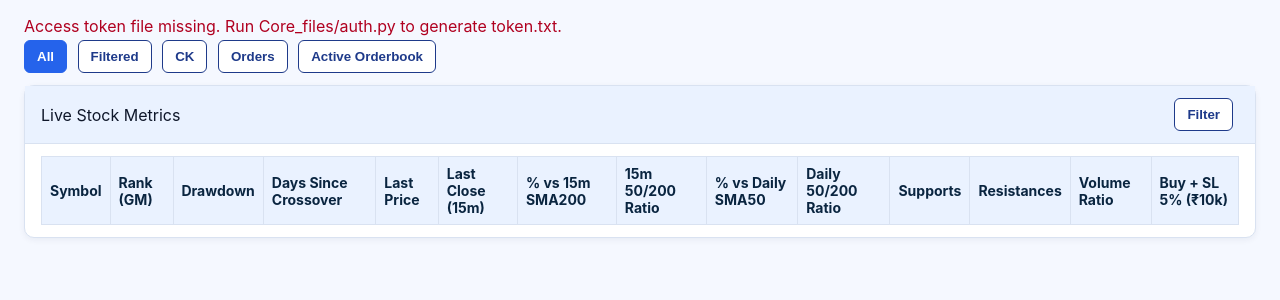
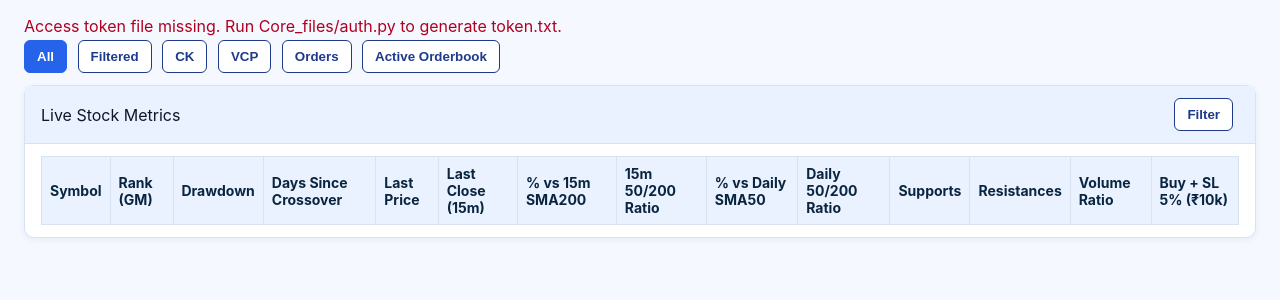
Before and after one commit to shadab28/pure-alpha, a Flask app: page / in a window 1280 px wide. Shown: the part 69-369 px from the top of the page. Run offline with Flask 3, Linux system fonts and the light colour scheme; lists and menus that the app fills with data are empty.

Commit message:
Complete VCP (Volatility Contraction Pattern) Breakout Strategy Implementation
- Added VCP tab to main dashboard (between CK and Orders tabs)
- Implemented deterministic, non-repainting VCP detection using 15-minute candlestick data
- Added _detect_vcp() algorithm: Analyzes 80-candle lookback (~13 hours), detects 3+ contracting volatility phases
- Added _refresh_vcp_if_needed() with 5-minute refresh interval: Queries ohlcv_data table, caches results with thread safety
- Added /api/vcp endpoint: Returns VCP analysis for all symbols with active patterns (stage, breakout level, consolidation ranges, distance to breakout)
- VCP Table with 11 columns: Symbol, Stage, Current Price, Breakout Level, Distance to Breakout (%), Consolidation Low/High, Contractions, Volatility Trend, CK Signal, CK Action
- Color-coded stages: Broken Out (green), Breakout Ready (yellow), Consolidating (blue), No Pattern (gray)
- Color-coded distance: Negative (red, below breakout), Positive (green, above)
- Interactive sorting: By stage priority, distance to breakout, or number of contractions
- Real-time polling: Updates every 10 seconds when VCP tab is active
- Full JavaScript integration: fetchVCP(), renderVCPTable(), tab event listeners, polling management
- VCP feature complements existing CK (momentum) analysis for multi-signal trading confirmation
- Integrates seamlessly with Jan 8 NIFTY 50 historical data enhancements (730d daily + intraday 15m data)

```diff
--- a/Webapp/app.py
+++ b/Webapp/app.py
@@ -273,6 +273,33 @@ def api_ck():
 		return jsonify(res)
 	except Exception as e:
 		error_logger.exception("/api/ck failed: %s", e)
+		return jsonify({"error": str(e)}), 500
+
+
+@app.route('/api/vcp')
+def api_vcp():
+	"""Return VCP (Volatility Contraction Pattern) breakout analysis.
+
+	VCP is a technical pattern showing contracting volatility followed by breakout.
+	Uses 15m candlestick data to detect patterns (deterministic, non-repainting).
+
+	Response includes:
+	- stage: Broken Out, Breakout Ready / At Level, or Consolidating
+	- consolidation_low/high: Price range during contraction
+	- breakout_level: Price level to watch for breakout
+	- distance_to_breakout: % distance from current price to breakout level
+	- num_contractions: Number of detected volatility contractions
+	- volatility_trend: Decreasing or Increasing
+	"""
+	try:
+		access_logger.info("GET /api/vcp from %s", request.remote_addr)
+		from ltp_service import get_vcp_data  # type: ignore
+		res = get_vcp_data()
+		if 'error' in res:
+			return jsonify({"error": res.get('error')}), 500
+		return jsonify(res)
+	except Exception as e:
+		error_logger.exception("/api/vcp failed: %s", e)
 		return jsonify({"error": str(e)}), 500
 
 
--- a/Webapp/ltp_service.py
+++ b/Webapp/ltp_service.py
@@ -80,6 +80,11 @@ _days_since_gc_lock = threading.RLock()
 _sr_cache: Dict[str, Dict[str, Any]] = {}
 _sr_last_ts: Optional[datetime] = None
 _sr_lock = threading.RLock()
+
+# VCP (Volatility Contraction Pattern) cache
+_vcp_cache: Dict[str, Dict[str, Any]] = {}
+_vcp_last_ts: Optional[datetime] = None
+_vcp_lock = threading.RLock()
 
 DAILY_REFRESH_SECONDS = 3600  # recompute daily MAs at most once per hour
 FIFTEEN_MIN_REFRESH_SECONDS = 60  # recompute 15m SMA200 at most once per minute
@@ -643,6 +648,190 @@ def _refresh_sr_if_needed(symbols: List[str]):
         pass
 
 
+def _detect_vcp(closes_arr: List[float], highs_arr: List[float], lows_arr: List[float], lookback: int = 20, min_contractions: int = 3) -> Dict[str, Any]:
+    """Detect Volatility Contraction Pattern (VCP) - deterministic, non-repainting.
+
+    VCP Logic (Mark Minervini):
+    1. Stock shows a series of contracting price ranges (volatility decreases)
+    2. Each contraction phase is lower in range than the previous
+    3. After 3+ contractions, price breaks out with volume
+    4. Entry on breakout above the highest high of the contraction phase
+
+    Args:
+        closes_arr: List of closing prices (oldest first, newest last)
+        highs_arr: List of high prices (oldest first, newest last)
+        lows_arr: List of low prices (oldest first, newest last)
+        lookback: Number of candles to analyze for VCP pattern
+        min_contractions: Minimum number of contractions required (default 3)
+
+    Returns:
+        Dict with VCP analysis: {
+            'has_vcp': bool,
+            'stage': str (e.g., 'contraction_1', 'breakout_ready', 'broken_out'),
+            'num_contractions': int,
+            'contraction_ranges': List[float],
+            'consolidation_low': float,
+            'consolidation_high': float,
+            'breakout_level': float,
+            'current_price': float,
+            'distance_to_breakout': float (% above breakout level),
+            'volatility_trend': str ('decreasing' or 'increasing'),
+        }
+    """
+    result = {
+        'has_vcp': False,
+        'stage': 'No Pattern',
+        'num_contractions': 0,
+        'contraction_ranges': [],
+        'consolidation_low': None,
+        'consolidation_high': None,
+        'breakout_level': None,
+        'current_price': None,
+        'distance_to_breakout': None,
+        'volatility_trend': None,
+    }
+
+    try:
+        # Need at least lookback candles
+        if not closes_arr or not highs_arr or not lows_arr:
+            return result
+
+        data_len = min(len(closes_arr), len(highs_arr), len(lows_arr))
+        if data_len < lookback:
+            return result
+
+        # Get the last lookback candles
+        recent_closes = closes_arr[-lookback:]
+        recent_highs = highs_arr[-lookback:]
+        recent_lows = lows_arr[-lookback:]
+
+        current_price = recent_closes[-1]
+
+        # Divide lookback into chunks to identify contractions
+        # Standard VCP: 3-4 contractions, each 10-15 candles, with decreasing range
+        chunk_size = max(4, lookback // (min_contractions + 1))  # ~5-7 candles per chunk
+
+        contraction_ranges = []
+        for i in range(0, lookback - chunk_size, chunk_size):
+            chunk_highs = recent_highs[i:i+chunk_size]
+            chunk_lows = recent_lows[i:i+chunk_size]
+            if chunk_highs and chunk_lows:
+                high = max(chunk_highs)
+                low = min(chunk_lows)
+                rng = high - low
+                contraction_ranges.append(rng)
+
+        # Check if ranges are contracting (each smaller than previous)
+        num_contractions = 0
+        if len(contraction_ranges) >= min_contractions:
+            for j in range(1, len(contraction_ranges)):
+                if contraction_ranges[j] < contraction_ranges[j-1]:
+                    num_contractions += 1
+                else:
+                    break  # Stop counting once contraction breaks
+
+        if num_contractions >= (min_contractions - 1):  # At least 2-3 consecutive contractions
+            result['has_vcp'] = True
+            result['num_contractions'] = num_contractions
+            result['contraction_ranges'] = [round(r, 2) for r in contraction_ranges]
+
+            # Consolidation level: min/max of the most recent chunk (tightest contraction)
+            if contraction_ranges:
+                last_chunk_start = len(recent_highs) - chunk_size
+                if last_chunk_start < 0:
+                    last_chunk_start = 0
+
+                consolidation_highs = recent_highs[last_chunk_start:]
+                consolidation_lows = recent_lows[last_chunk_start:]
+
+                result['consolidation_low'] = round(min(consolidation_lows), 2)
+                result['consolidation_high'] = round(max(consolidation_highs), 2)
+                result['breakout_level'] = result['consolidation_high']
+
+                # Determine stage based on current price vs breakout level
+                if current_price > result['breakout_level'] * 1.001:  # Above breakout + 0.1% buffer
+                    result['stage'] = 'Broken Out'
+                    distance_pct = ((current_price - result['breakout_level']) / result['breakout_level']) * 100
+                    result['distance_to_breakout'] = round(distance_pct, 2)
+                elif current_price >= result['breakout_level'] * 0.99:  # Within 1% of breakout
+                    result['stage'] = 'Breakout Ready / At Level'
+                    result['distance_to_breakout'] = 0.0
+                else:  # Below breakout
+                    result['stage'] = 'Consolidating'
+                    distance_pct = ((result['breakout_level'] - current_price) / current_price) * 100
+                    result['distance_to_breakout'] = -round(distance_pct, 2)  # Negative = below
+
+            # Volatility trend
+            if len(contraction_ranges) >= 2:
+                if contraction_ranges[-1] < contraction_ranges[-2]:
+                    result['volatility_trend'] = 'Decreasing'
+                else:
+                    result['volatility_trend'] = 'Increasing'
+
+        result['current_price'] = round(current_price, 2)
+
+    except Exception:
+        pass
+
+    return result
+
+
+def _refresh_vcp_if_needed(symbols: List[str]):
+    """Compute VCP patterns for given symbols using 15m data from ohlcv_data.
+
+    Detects volatility contraction patterns and stores in _vcp_cache.
+    Refreshes at most once per 5 minutes.
+    """
+    if not test_connection() or pg_cursor is None:
+        return
+
+    global _vcp_last_ts
+    now = datetime.now()
+    # Refresh at most once per 5 minutes
+    if _vcp_last_ts and (now - _vcp_last_ts) < timedelta(minutes=5):
+        return
+
+    try:
+        with pg_cursor() as (cur, _):
+            # Fetch last 100 15m candles per symbol (enough for robust VCP detection)
+            cur.execute(
+                """
+                SELECT stockname,
+                       array_agg(close ORDER BY candle_stock DESC) AS closes,
+                       array_agg(high ORDER BY candle_stock DESC) AS highs,
+                       array_agg(low ORDER BY candle_stock DESC) AS lows
+                FROM ohlcv_data
+                WHERE timeframe='15m' AND stockname = ANY(%s)
+                GROUP BY stockname
+                """,
+                (symbols,)
+            )
+            rows = cur.fetchall()
+
+        with _vcp_lock:
+            _vcp_cache.clear()
+            for stockname, closes_raw, highs_raw, lows_raw in rows:
+                try:
+                    closes = [float(x) for x in (closes_raw or [])]
+                    highs = [float(x) for x in (highs_raw or [])]
+                    lows = [float(x) for x in (lows_raw or [])]
+
+                    # Reverse to chronological order (oldest first)
+                    closes = list(reversed(closes))
+                    highs = list(reversed(highs))
+                    lows = list(reversed(lows))
+
+                    # Detect VCP using last 80 candles (~13 hours of 15m data)
+                    vcp_result = _detect_vcp(closes, highs, lows, lookback=80, min_contractions=3)
+                    _vcp_cache[stockname] = vcp_result
+                except Exception:
+                    _vcp_cache[stockname] = {'has_vcp': False, 'stage': 'Error'}
+
+        _vcp_last_ts = now
+    except Exception:
+        pass
+
+
 def fetch_ltp() -> Dict[str, Any]:
     """Fetch last price, last close, SMA200 (15m) and daily ratio (SMA50/SMA200).
 
@@ -668,6 +857,7 @@ def fetch_ltp() -> Dict[str, Any]:
     _refresh_daily_volratio_if_needed(symbols)
     _refresh_days_since_golden_cross_if_needed(symbols)
     _refresh_sr_if_needed(symbols)
+    _refresh_vcp_if_needed(symbols)
 
     try:
         quote_data = kite.quote(list(instruments.values()))
@@ -922,3 +1112,67 @@ def get_ck_data() -> Dict[str, Any]:
             out[sym]['ema100'] = None
             out[sym]['ema200'] = None
     return {"count": len(out), "data": out}
+
+
+def get_vcp_data() -> Dict[str, Any]:
+    """Return VCP (Volatility Contraction Pattern) breakout data.
+
+    Returns symbols with active VCP patterns ranked by:
+    1. Status (Broken Out > Breakout Ready > Consolidating)
+    2. Distance to breakout (closest first)
+    3. Number of contractions
+
+    Uses 15m candle data analyzed from ohlcv_data.
+    """
+    try:
+        ltp_resp = fetch_ltp()
+    except Exception as e:
+        return {"error": str(e)}
+
+    data = ltp_resp.get('data', {})
+
+    with _vcp_lock:
+        vcp_snapshot = dict(_vcp_cache)
+
+    out = {}
+    for sym in data.keys():
+        vcp_info = vcp_snapshot.get(sym, {})
+        last_price = data[sym].get('last_price')
+
+        # Only include symbols with active VCP patterns
+        if vcp_info.get('has_vcp'):
+            out[sym] = {
+                'last_price': last_price,
+                'stage': vcp_info.get('stage'),
+                'num_contractions': vcp_info.get('num_contractions'),
+                'consolidation_low': vcp_info.get('consolidation_low'),
+                'consolidation_high': vcp_info.get('consolidation_high'),
+                'breakout_level': vcp_info.get('breakout_level'),
+                'current_price': vcp_info.get('current_price'),
+                'distance_to_breakout': vcp_info.get('distance_to_breakout'),
+                'volatility_trend': vcp_info.get('volatility_trend'),
+                'contraction_ranges': vcp_info.get('contraction_ranges'),
+                # Include CK signal for context
+                'ck_signal': data[sym].get('signal'),
+                'ck_action': data[sym].get('action'),
+            }
+
+    # Sort by stage priority and distance to breakout
+    stage_priority = {'Broken Out': 0, 'Breakout Ready / At Level': 1, 'Consolidating': 2}
+
+    def sort_key(item):
+        sym, vcp_data = item
+        stage = vcp_data.get('stage', 'Consolidating')
+        priority = stage_priority.get(stage, 99)
+        distance = vcp_data.get('distance_to_breakout') or 0
+        # Closer to breakout (lower absolute distance) ranks higher
+        return (priority, abs(distance))
+
+    sorted_symbols = sorted(out.items(), key=sort_key)
+    sorted_data = {sym: vcp_data for sym, vcp_data in sorted_symbols}
+
+    return {
+        "count": len(sorted_data),
+        "last_updated": _vcp_last_ts.isoformat() if _vcp_last_ts else None,
+        "data": sorted_data
+    }
--- a/Webapp/templates/index.html
+++ b/Webapp/templates/index.html
@@ -62,6 +62,7 @@
   <button id="tab-main" class="btn secondary">All</button>
   <button id="tab-filtered" class="btn secondary">Filtered</button>
     <button id="tab-ck" class="btn secondary">CK</button>
+  <button id="tab-vcp" class="btn secondary">VCP</button>
   <button id="tab-orders" class="btn secondary">Orders</button>
   <button id="tab-active" class="btn secondary">Active Orderbook</button>
     </div>
@@ -173,6 +174,36 @@
           </div>
         </div>
       </div>
+
+    <!-- VCP view -->
+    <div id="view-vcp" class="card" style="display:none; margin-top:14px;">
+      <div class="card-header" style="display:flex;align-items:center;justify-content:space-between;">
+        <span>VCP Breakout Patterns (15m Data)</span>
+        <div style="display:flex; gap:10px; align-items:center; font-size:12px;">
+          <span class="muted">Deterministic, Non-Repainting</span>
+        </div>
+      </div>
+      <div class="card-body">
+        <table id="vcp-table">
+          <thead>
+            <tr>
+              <th data-key="symbol">Symbol</th>
+              <th data-key="stage">Stage</th>
+              <th data-key="last_price">Current Price</th>
+              <th data-key="breakout_level">Breakout Level</th>
+              <th data-key="distance">Distance to Breakout (%)</th>
+              <th data-key="consolidation_low">Consolidation Low</th>
+              <th data-key="consolidation_high">Consolidation High</th>
+              <th data-key="num_contractions">Contractions</th>
+              <th data-key="volatility_trend">Volatility Trend</th>
+              <th data-key="signal">CK Signal</th>
+              <th data-key="action">CK Action</th>
+            </tr>
+          </thead>
+          <tbody></tbody>
+        </table>
+      </div>
+    </div>
 
     <!-- Filtered view -->
     <div id="view-filtered" class="card" style="display:none; margin-top:14px;">
@@ -619,15 +650,16 @@
       const tabOrders = document.getElementById('tab-orders');
       const tabActive = document.getElementById('tab-active');
       const tabCK = document.getElementById('tab-ck');
+      const tabVCP = document.getElementById('tab-vcp');
 
       // Generic helper: show one view and highlight its tab with .active
       function setSelectedTab(tabEl, viewId){
         // hide all views
-        ['view-main','view-filtered','view-orders','view-active','view-ck'].forEach(id=>{
+        ['view-main','view-filtered','view-orders','view-active','view-ck','view-vcp'].forEach(id=>{
           const v = document.getElementById(id); if (v) v.style.display = 'none';
         });
         // normalize classes: set all tabs to exactly 'btn secondary' (remove active)
-        [tabMain, tabFiltered, tabOrders, tabActive, tabCK].forEach(t=>{
+        [tabMain, tabFiltered, tabOrders, tabActive, tabCK, tabVCP].forEach(t=>{
           if (!t) return;
           t.classList.remove('active');
           t.classList.remove('secondary');
@@ -648,6 +680,7 @@
       tabOrders.addEventListener('click', ()=> { setSelectedTab(tabOrders, 'view-orders'); fetchOrders(); });
       if (tabActive) tabActive.addEventListener('click', ()=> { setSelectedTab(tabActive, 'view-active'); fetchActiveOrderbook(); });
   if (tabCK) tabCK.addEventListener('click', ()=> { setSelectedTab(tabCK, 'view-ck'); fetchCK(); });
+  if (tabVCP) tabVCP.addEventListener('click', ()=> { setSelectedTab(tabVCP, 'view-vcp'); fetchVCP(); });
 
   // Default to All (main) tab on load
   setSelectedTab(tabMain, 'view-main');
@@ -845,6 +878,97 @@
   attachSortingFor('ck-table-reversals', sortStateCKReversals, renderCKTables);
   // attach sorting for averages table
   attachSortingFor('ck-table-averages', sortStateCKAverages, renderCKTables);
+
+  // VCP Tab Logic
+  let vcpInterval = null;
+  let latestVCPRows = [];
+  let sortStateVCP = { key: 'distance', dir: 'asc' };
+
+  function renderVCPRowHtml(r) {
+    // Stage coloring: 'Broken Out' (green), 'Breakout Ready / At Level' (yellow), 'Consolidating' (blue), 'No Pattern' (gray)
+    let stageBg = '#f0f0f0';
+    if (r.stage === 'Broken Out') stageBg = '#d4edda'; // light green
+    else if (r.stage === 'Breakout Ready / At Level') stageBg = '#fff3cd'; // light yellow
+    else if (r.stage === 'Consolidating') stageBg = '#d1ecf1'; // light blue
+
+    // Distance coloring: negative (red, below breakout), positive (green, above)
+    let distanceBg = 'transparent';
+    if (r.distance != null) {
+      distanceBg = r.distance < 0 ? '#ffe6e6' : '#e6ffe6';
+    }
+
+    // Volatility trend icon
+    let volTrendIcon = r.volatility_trend === 'Decreasing' ? '↓' : '↑';
+
+    return `<td>${r.symbol}</td>
+            <td style="background-color: ${stageBg}; padding: 8px;">${r.stage || ''}</td>
+            <td>${r.last_price != null ? r.last_price.toFixed(2) : ''}</td>
+            <td>${r.breakout_level != null ? r.breakout_level.toFixed(2) : ''}</td>
+            <td style="background-color: ${distanceBg}; padding: 8px;">${r.distance != null ? r.distance.toFixed(2) + '%' : ''}</td>
+            <td>${r.consolidation_low != null ? r.consolidation_low.toFixed(2) : ''}</td>
+            <td>${r.consolidation_high != null ? r.consolidation_high.toFixed(2) : ''}</td>
+            <td>${r.num_contractions || ''}</td>
+            <td>${volTrendIcon} ${r.volatility_trend || ''}</td>
+            <td>${r.signal || ''}</td>
+            <td>${r.action || ''}</td>`;
+  }
+
+  function renderVCPTable() {
+    applySort(latestVCPRows, sortStateVCP);
+    const tbody = document.querySelector('#vcp-table tbody');
+    if (!tbody) return;
+    tbody.innerHTML = '';
+    if (latestVCPRows.length === 0) {
+      tbody.innerHTML = '<tr><td colspan="11" class="muted">No VCP patterns detected</td></tr>';
+      return;
+    }
+    for (const r of latestVCPRows) {
+      const tr = document.createElement('tr');
+      tr.innerHTML = renderVCPRowHtml(r);
+      tbody.appendChild(tr);
+    }
+  }
+
+  async function fetchVCP() {
+    try {
+      const res = await fetch('/api/vcp');
+      const j = await res.json();
+      if (!res.ok) throw new Error(j.error || 'Failed to fetch VCP');
+
+      const data = j.data || {};
+      const symbols = Object.keys(data).sort();
+      latestVCPRows = symbols.map(symbol => {
+        const item = data[symbol] || {};
+        return {
+          symbol: symbol,
+          stage: item.stage || 'No Pattern',
+          last_price: (typeof item.last_price === 'number') ? item.last_price : (item.last_price ? Number(item.last_price) : null),
+          breakout_level: (typeof item.breakout_level === 'number') ? item.breakout_level : (item.breakout_level ? Number(item.breakout_level) : null),
+          distance: (typeof item.distance_to_breakout === 'number') ? item.distance_to_breakout : (item.distance_to_breakout ? Number(item.distance_to_breakout) : null),
+          consolidation_low: (typeof item.consolidation_low === 'number') ? item.consolidation_low : (item.consolidation_low ? Number(item.consolidation_low) : null),
+          consolidation_high: (typeof item.consolidation_high === 'number') ? item.consolidation_high : (item.consolidation_high ? Number(item.consolidation_high) : null),
+          num_contractions: item.num_contractions || 0,
+          volatility_trend: item.volatility_trend || '',
+          signal: item.ck_signal || '',
+          action: item.ck_action || ''
+        };
+      });
+
+      renderVCPTable();
+    } catch (e) {
+      const tbody = document.querySelector('#vcp-table tbody');
+      if (tbody) tbody.innerHTML = `<tr><td colspan="11" class="muted">${e.message}</td></tr>`;
+    }
+
+    // polling management: if VCP view visible, ensure interval running
+    try { clearInterval(vcpInterval); } catch (e) {}
+    if (document.getElementById('view-vcp') && document.getElementById('view-vcp').style.display === 'block') {
+      vcpInterval = setInterval(fetchVCP, 10000);
+    }
+  }
+
+  // Attach sorting to VCP table
+  attachSortingFor('vcp-table', sortStateVCP, renderVCPTable);
 
   // Filters handlers
       document.getElementById('apply-filters').addEventListener('click', ()=> renderFilteredTable());
```
